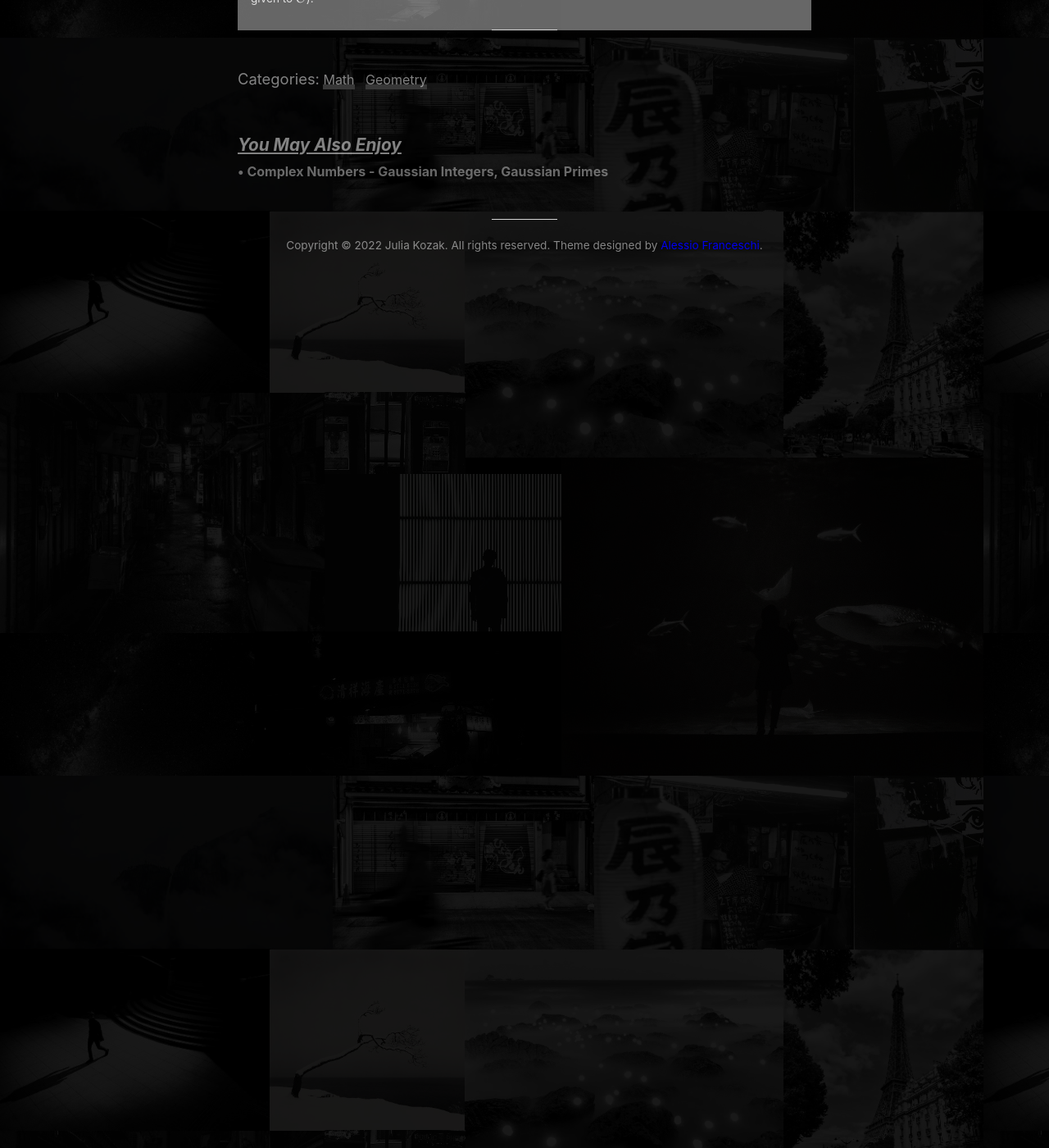
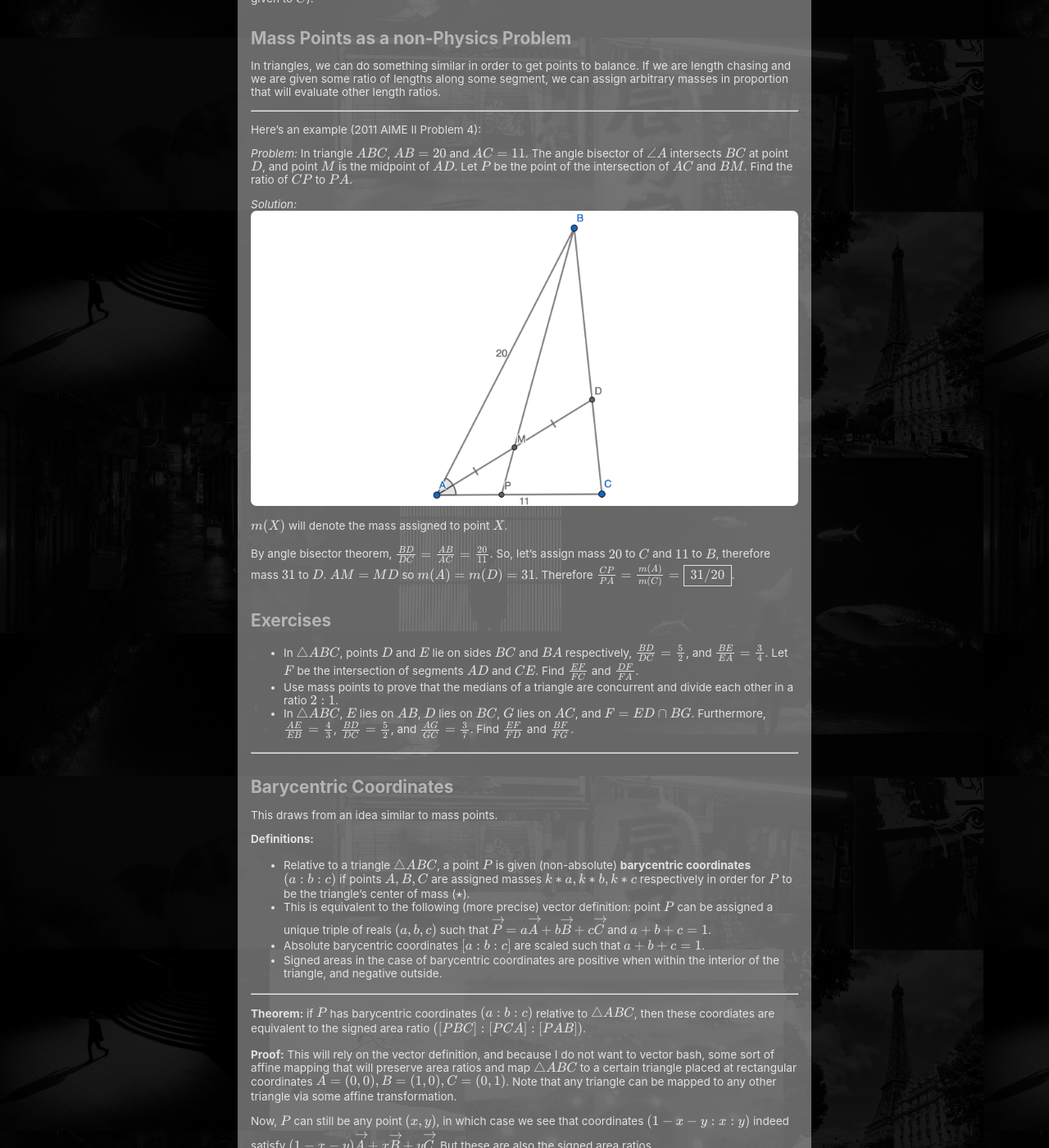
Before and after one commit to jkozak30/blog, a Jekyll site: the page built from _posts/2022-03-02-barycentric-coordinates.md, in a window 1280 px wide and 1400 px high, scrolled down 854 px. Shown: the whole window at 82% size. Built offline with Jekyll 4.4.1, drawn with Linux system fonts in a browser that asks for light colours; nearby versions of some CDN libraries; comment, search, counter and statistics services are not loaded; some of the changed text lies outside the part shown.

Commit message:
start end idk

```diff
--- a/_posts/2022-03-02-barycentric-coordinates.md
+++ b/_posts/2022-03-02-barycentric-coordinates.md
@@ -17,3 +17,80 @@ Given some center of mass on a segment, **mass points** allows you to assign rel
 If we call the mass and distance to center $$C$$ of $$A$$, $$m_A$$ and $$r_A$$, respectively and for $$B$$, $$m_B$$ an $$r_B$$, we can see that $$m_Ar_A = m_Br_B$$. It kind of looks like a physics problem! If you've ever seen the torque problem of two people balancing on a seesaw or something of the sort, you'll recognize that if you were to place segment $$AB$$ (referring to the earlier $$AB$$, I will change the diagram) on a fulcrum at $$C$$, with those given masses, it will balance.
 
 Quick summary of torque. It's rotational force, as in, something measuring the strength of a change in the rate of rotation. Its equation is given by $$\tau = rF\sin\theta$$, where $$r$$ is your distance from the point of pivot (it makes sense that it would be greater for larger radius), $$F$$ is your directly applied force, and $$\theta$$ is the angle that your pivot point makes with the applied force. In this situation, with gravity, the two points $$A, B$$ will exert downward force perpendicular to the pivot point, and we want their torques to be of equal magnitude (and opposite direction). So, we can set $$\tau_A = \tau_B$$ or $$r_AF_A\sin\theta_A = r_BF_B\sin\theta_B$$, if we only consider the magnitude of each $$F$$. $$\theta_A = \theta_B = 90^\circ$$, so sine expressions cancel, and so will gravitational constants for $$F_A$$ and $$F_B$$, so we are left with $$r_Am_A = r_Bm_B$$. And the force on the segment acts directly on $$C$$, so $$C$$ experiences the force of mass $$m_A + m_B$$ (which explains the mass given to $$C$$).
+
+#### Mass Points as a non-Physics Problem
+
+In triangles, we can do something similar in order to get points to balance. If we are length chasing and we are given some ratio of lengths along some segment, we can assign arbitrary masses in proportion that will evaluate other length ratios.
+
+---
+
+Here's an example (2011 AIME II Problem 4):
+
+*Problem:* In triangle $$ABC$$, $$AB=20$$ and $$AC=11$$. The angle bisector of $$\angle A$$ intersects $$BC$$ at point $$D$$, and point $$M$$ is the midpoint of $$AD$$. Let $$P$$ be the point of the intersection of $$AC$$ and $$BM$$. Find the ratio of $$CP$$ to $$PA$$.
+
+*Solution:*
+![](../../../assets/img/screenshots/aimeii.png)
+
+$$m(X)$$ will denote the mass assigned to point $$X$$.
+
+By angle bisector theorem, $$\frac{BD}{DC} = \frac{AB}{AC} = \frac{20}{11}$$. So, let's assign mass $$20$$ to $$C$$ and $$11$$ to $$B$$, therefore mass $$31$$ to $$D$$. $$AM = MD$$ so $$m(A) = m(D) = 31$$. Therefore $$\frac{CP}{PA} = \frac{m(A)}{m(C)} = \fbox{ 31/20 }$$.
+
+#### Exercises
+- In $$\triangle ABC$$, points $$D$$ and $$E$$ lie on sides $$BC$$ and $$BA$$ respectively, $$\frac{BD}{DC}=\frac{5}{2}$$, and $$\frac{BE}{EA}=\frac{3}{4}$$. Let $$F$$ be the intersection of segments $$AD$$ and $$CE$$.  Find $$\frac{EF}{FC}$$ and $$\frac{DF}{FA}$$.
+- Use mass points to prove that the medians of a triangle are concurrent and divide each other in a ratio $$2 : 1$$.
+- In $$\triangle ABC$$, $$E$$ lies on $$AB$$, $$D$$ lies on $$BC$$, $$G$$ lies on $$AC$$, and $$F=ED \cap BG$$.  Furthermore, $$\frac{AE}{EB}=\frac{4}{3}$$, $$\frac{BD}{DC}=\frac{5}{2}$$, and $$\frac{AG}{GC}=\frac{3}{7}$$.  Find $$\frac{EF}{FD}$$ and $$\frac{BF}{FG}$$.
+
+
+---
+
+#### Barycentric Coordinates
+
+This draws from an idea similar to mass points.
+
+**Definitions:**
+- Relative to a triangle $$\triangle ABC $$, a point $$P$$ is given (non-absolute) **barycentric coordinates** $$(a : b : c)$$ if points $$A, B, C$$ are assigned masses $$k*a, k*b, k*c$$ respectively in order for $$P$$ to be the triangle's center of mass ($$\star$$).
+- This is equivalent to the following (more precise) vector definition: point $$P$$ can be assigned a unique triple of reals $$(a, b, c)$$ such that $$\overrightarrow{P} = a\overrightarrow{A} + b\overrightarrow{B} + c\overrightarrow{C}$$ and $$a + b + c = 1$$.
+- Absolute barycentric coordinates $$[a : b : c]$$ are scaled such that $$a+b+c=1$$.
+- Signed areas in the case of barycentric coordinates are positive when within the interior of the triangle, and negative outside.
+
+---
+**Theorem:** if $$P$$ has barycentric coordinates $$(a : b : c)$$ relative to $$\triangle ABC$$, then these coordiates are equivalent to the signed area ratio $$([PBC] : [PCA] : [PAB])$$.
+
+**Proof:**
+This will rely on the vector definition, and because I do not want to vector bash, some sort of affine mapping that will preserve area ratios and map $$\triangle ABC$$ to a certain triangle placed at rectangular coordinates $$A = (0, 0), B = (1, 0), C =(0, 1)$$. Note that any triangle can be mapped to any other triangle via some affine transformation.
+
+Now, $$P$$ can still be any point $$(x, y)$$, in which case we see that coordinates $$(1-x-y : x : y)$$ indeed satisfy $$(1-x-y)\overrightarrow{A} + x\overrightarrow{B} + y\overrightarrow{C}$$. But these are also the signed area ratios $$([PBC] : [PCA] : [PAB])$$ as $$[PCA], [PAB]$$ have their bases along the $$y$$ and $$x$$ axes respectively ($$[PCA] = \frac{1}{2}x, [PAB] = \frac{1}{2}y$$ ), and since $$[PBC] + [PCA] + [PAB] = [ABC]$$, $$[PBC] = \frac{1}{2}(1 - x - y)$$. So, these definitions are equivalent.
+
+#### Exercises (maybe don't read below)
+- Find the non-absolute barycentric coordinate expressions for the following points of triangle $$\triangle ABC$$ (in terms of side length/angle expressions if necessary):
+  - Centroid $$G$$
+  - Incenter $$I$$
+  - $$A, B, C$$-Excenters $$I_a, I_b, I_c$$
+  - Orthocenter $$H$$
+  - Circumcenter $$O$$
+
+#### ... Answers
+
+Personally, I'd use the area definition for all of these.
+
+- | Centroid |  | $$G = (1 : 1 : 1)$$ |   | $$(\star)$$ |
+| Incenter |   | $$I = (a : b : c)$$ |
+| $$A-$$Excenter |  | $$I_a = (-a : b : c)$$ |
+| Orthocenter |  | $$H = (\tan A: \tan B : \tan C)$$ |
+| Circumcenter |  | $$O = (\sin 2A: \sin 2B : \sin 2C)$$ |
+
+---
+
+#### Equations
+
+**Areas**
+
+Sort of referenced before, areas enclosed by three points can be found in terms of a cross product. In $$\triangle ABC$$, from $$A$$, we see that the vectors to $$B, C$$ will form half the area of the parallelogram represented by $$||(B-A) \times (C-A)||$$. So, area is $$\frac{1}{2} \begin{vmatrix} \overrightarrow{A} & \overrightarrow{B} & \overrightarrow{C} \\ 1 & 1 & 1\end{vmatrix}$$
+
+
+- A line is something of the form $$\overrightarrow{A}x + \overrightarrow{B}y + \overrightarrow{C}z = 0$$.
+- Given two points' $$P, Q$$ barycentric coordinates $$(p_1 : p_2 : p_3), (q_1 : q_2 : q_3)$$, it'd be useful to find the equation of the line passing through them.
+
+**Theorem:** The line passing through $$P = (p_1 : p_2 : p_3)$$ and $$Q = (q_1 : q_2 : q_3)$$ is $$\begin{vmatrix} p_1 & p_2 & p_3 \\ q_1 & q_2 & q_3 \\ x & y & z\end{vmatrix} = 0$$.
+
+**Proof:**
```
Also changed, not shown: _posts/2022-03-05-gaussian-integers.md (+1 -1 lines), assets/img/screenshots/aimeii.png (added).
